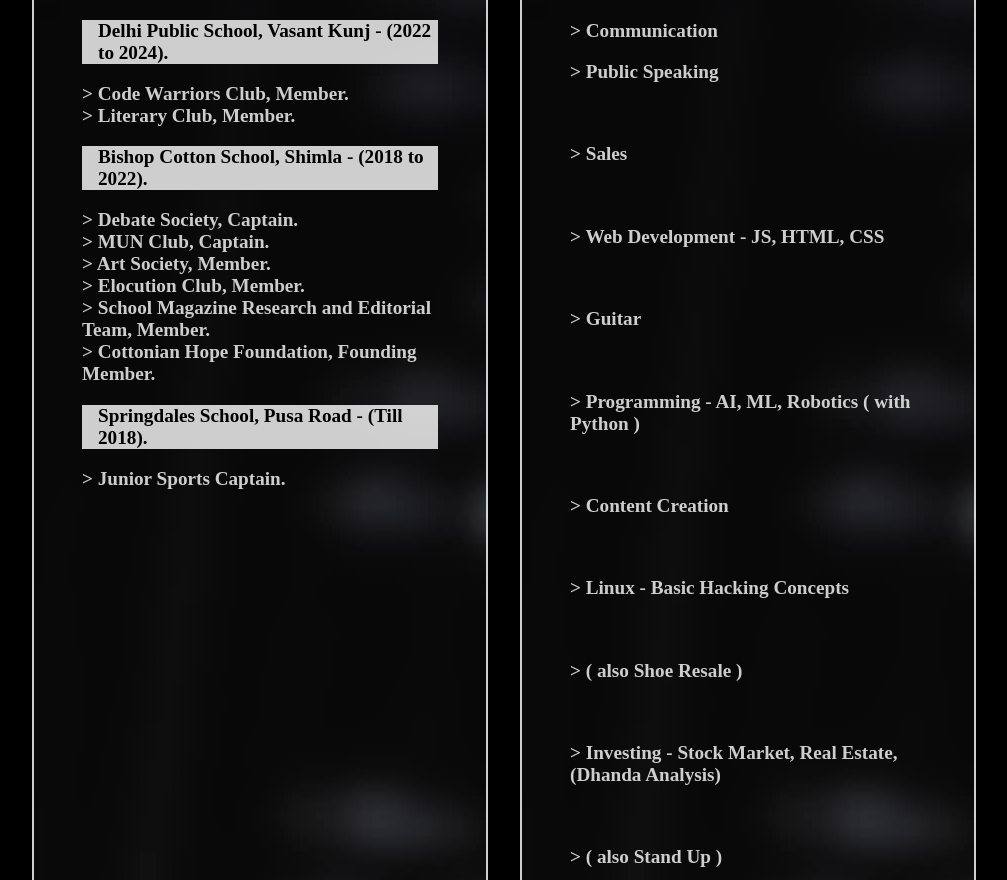
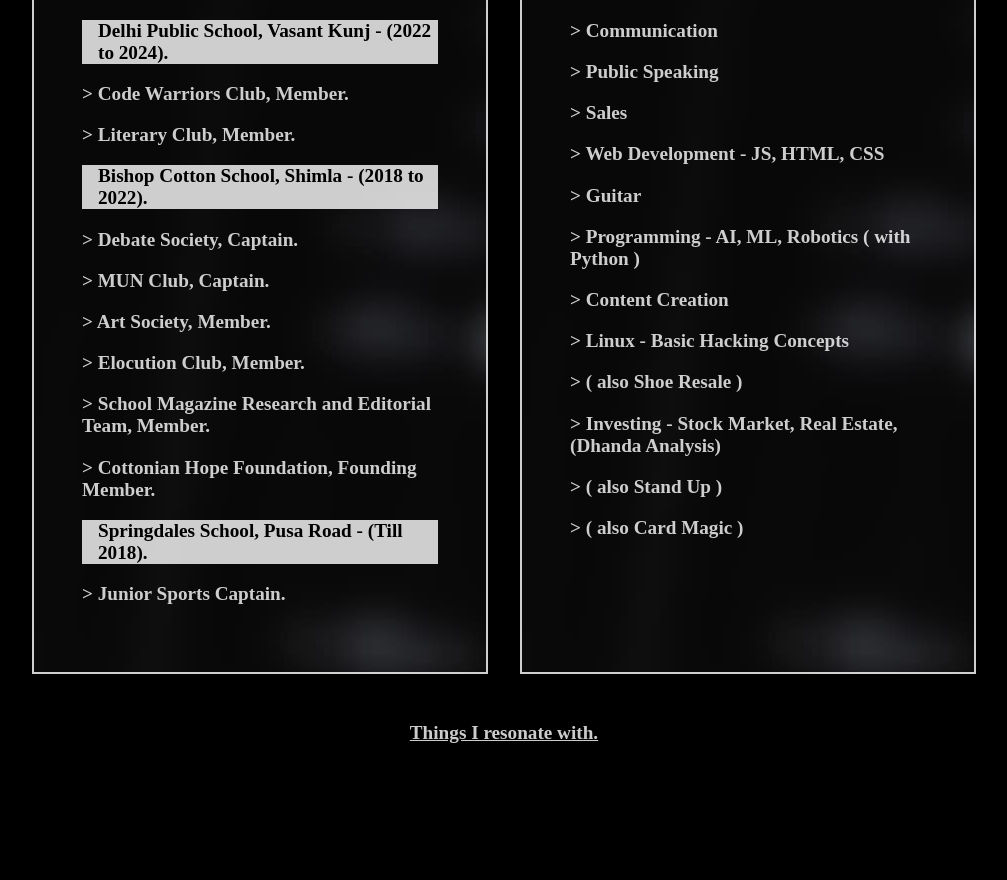
Before and after one commit to kochharranveer/Portfolio-Website, a plain HTML site: page index.html in a window 1280 px wide. Shown: the part 943-1823 px from the top of the page, without its empty margins (136-1143 px from the left). After the commit the page ends 1797 px from the top, so only its background shows below. Drawn offline with Linux system fonts and the light colour scheme.

Commit message:
spacing update

```diff
--- a/index.html
+++ b/index.html
@@ -36,27 +36,33 @@
         <p class="institution">
             Delhi Public School, Vasant Kunj - (2022 to 2024).
         </p>
-        <p>
+            <p>
             > Code Warriors Club, Member.
-            <br>
+            </p>
+            <p>
             > Literary Club, Member.
-        </p>
+            </p>
         <p class="institution">
             Bishop Cotton School, Shimla - (2018 to 2022).
         </p>
-        <p>
+            <p>
             > Debate Society, Captain.
-            <br>
+            </p>
+            <p>
             > MUN Club, Captain.
-            <br>
+            </p>
+            <p>
             > Art Society, Member.
-            <br>
+            </p>
+            <p>
             > Elocution Club, Member.
-            <br>
+            </p>
+            <p>
             > School Magazine Research and Editorial Team, Member.
-            <br>
+            </p>
+            <p>
             > Cottonian Hope Foundation, Founding Member.
-        </p>
+            </p>
         <p class="institution">
             Springdales School, Pusa Road - (Till 2018).
         </p>
@@ -72,43 +78,33 @@
             <p>
             > Public Speaking
             </p>
-            <br/>
             <p>
             > Sales
             </p>
-            <br/>
             <p>
             > Web Development - JS, HTML, CSS
             </p>
-            <br/>
             <p>
             > Guitar
             </p>
-            <br/>
             <p>
             > Programming - AI, ML, Robotics ( with Python )
             </p>
-            <br/>
             <p>
             > Content Creation
             </p>
-            <br/>
             <p>
             > Linux - Basic Hacking Concepts
             </p>
-            <br/>
             <p>
             > ( also Shoe Resale )
             </p>
-            <br/>
             <p>
             > Investing - Stock Market, Real Estate, (Dhanda Analysis)
             </p>
-            <br/>
             <p>
             > ( also Stand Up )
             </p>
-            <br/>
             <p>
             > ( also Card Magic )
             </p>
```
